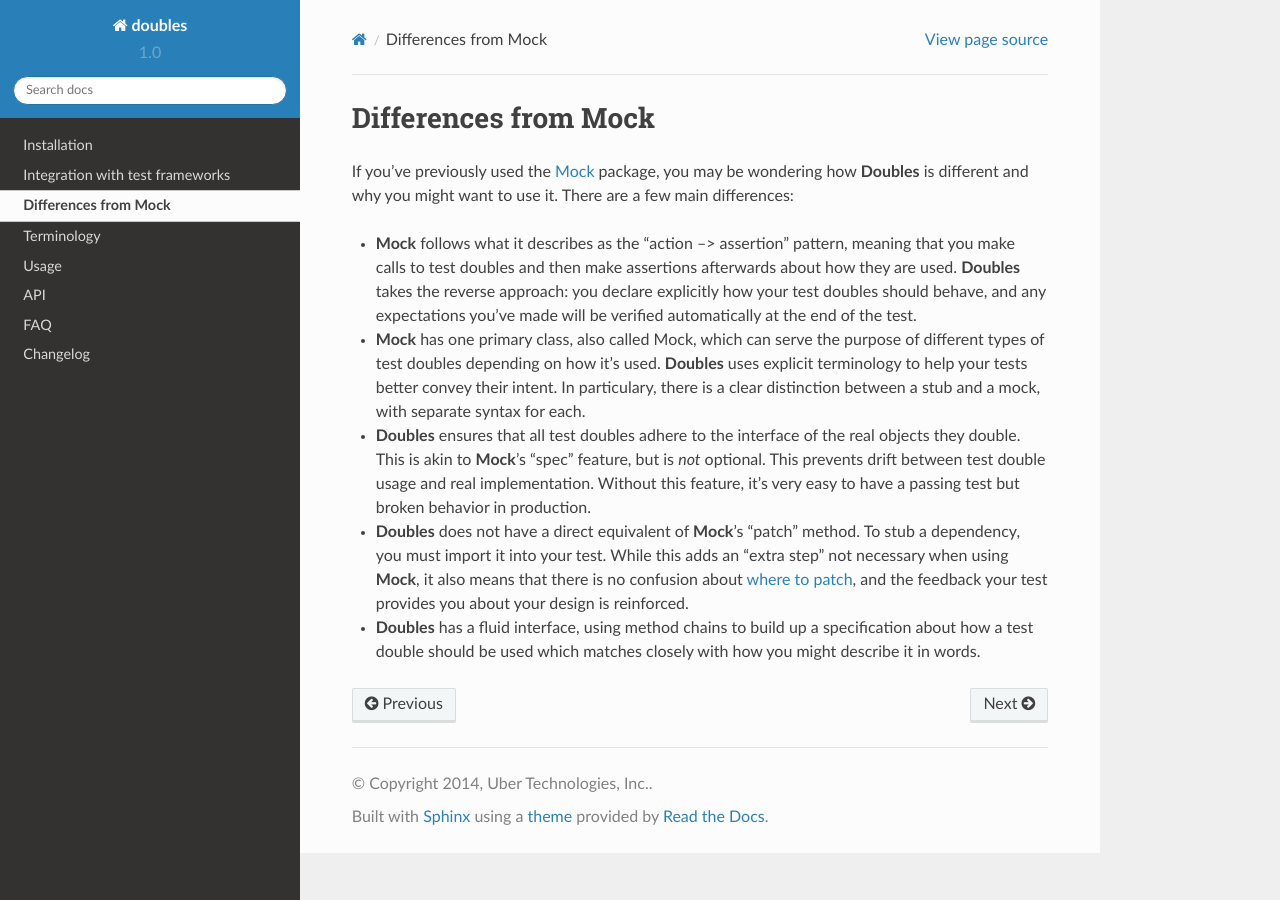
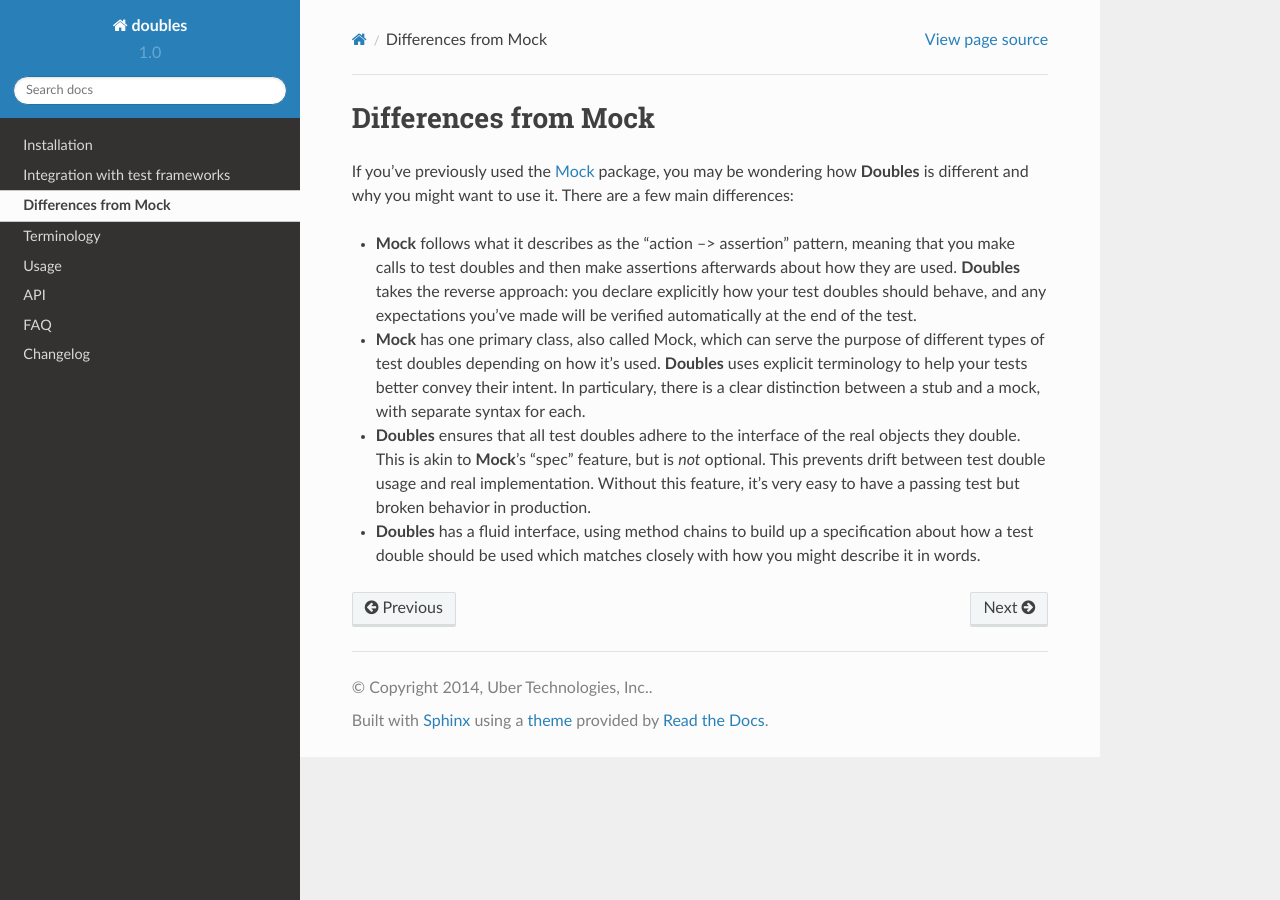
Before and after one commit to uber/doubles, a Sphinx documentation site: the page built from docs/source/mock.rst, in a window 1280 px wide. Built offline with Sphinx 7.4.7 and the Read the Docs theme 2.0.0, drawn with Linux system fonts in a browser that asks for light colours.

Commit message:
Fix mock.rst
* Fixes #66
* Remove invalid comments about doubles vs. patch

```diff
--- a/docs/source/mock.rst
+++ b/docs/source/mock.rst
@@ -6,5 +6,4 @@
 * **Mock** follows what it describes as the "action --> assertion" pattern, meaning that you make calls to test doubles and then make assertions afterwards about how they are used. **Doubles** takes the reverse approach: you declare explicitly how your test doubles should behave, and any expectations you've made will be verified automatically at the end of the test.
 * **Mock** has one primary class, also called Mock, which can serve the purpose of different types of test doubles depending on how it's used. **Doubles** uses explicit terminology to help your tests better convey their intent. In particulary, there is a clear distinction between a stub and a mock, with separate syntax for each.
 * **Doubles** ensures that all test doubles adhere to the interface of the real objects they double. This is akin to **Mock**'s "spec" feature, but is *not* optional. This prevents drift between test double usage and real implementation. Without this feature, it's very easy to have a passing test but broken behavior in production.
-*  **Doubles** does not have a direct equivalent of **Mock**'s "patch" method. To stub a dependency, you must import it into your test. While this adds an "extra step" not necessary when using **Mock**, it also means that there is no confusion about `where to patch <http://www.voidspace.org.uk/python/mock/patch.html#where-to-patch>`_, and the feedback your test provides you about your design is reinforced.
 * **Doubles** has a fluid interface, using method chains to build up a specification about how a test double should be used which matches closely with how you might describe it in words.
```
